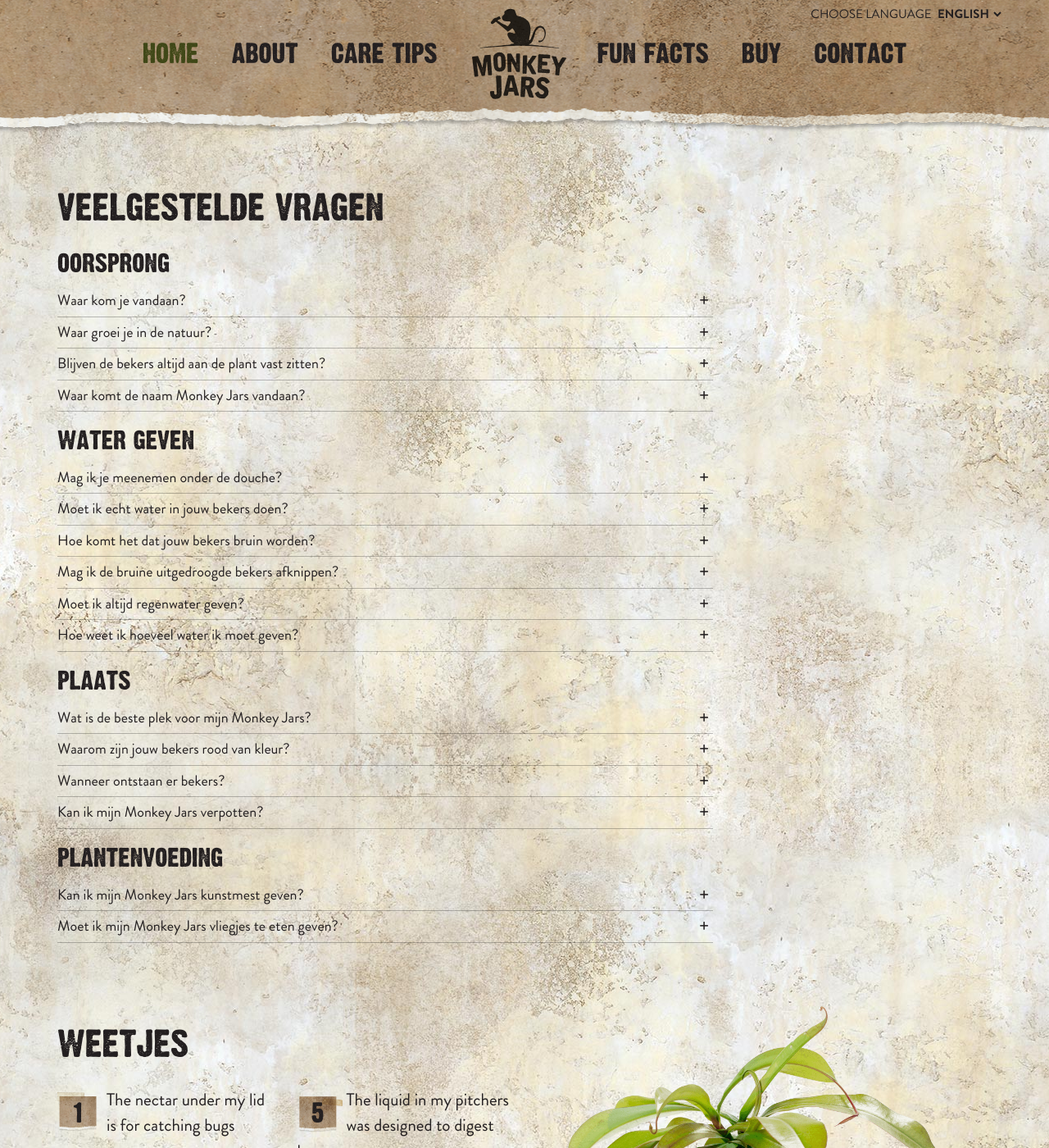
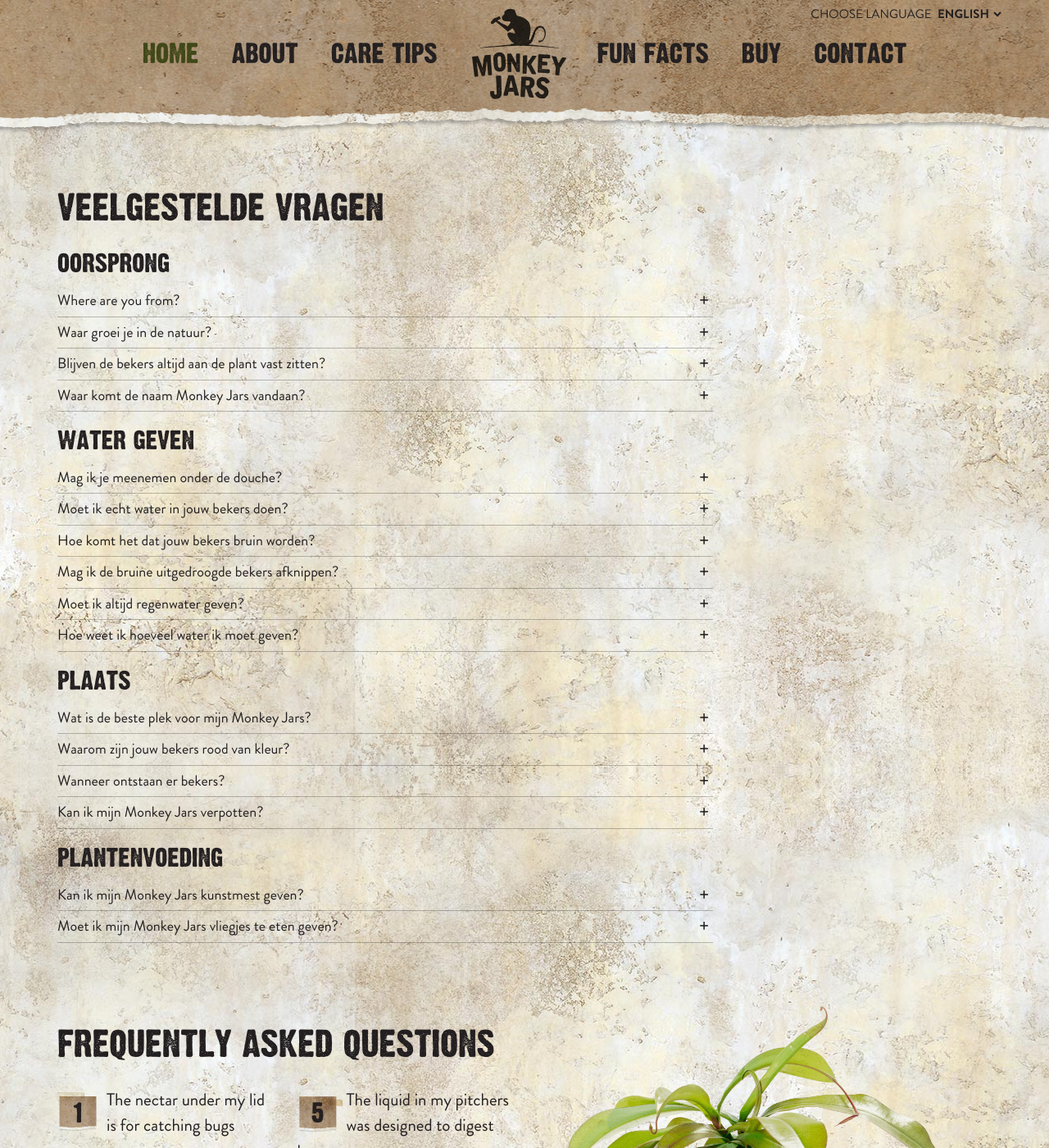
Before and after one commit to xuantiep/monkeyjars_en, a Jekyll site: the page built from funfacts/index.md, in a window 1280 px wide and 1400 px high. Shown: the whole window at 82% size. Built offline with Jekyll 4.4.1, drawn with Linux system fonts in a browser that asks for light colours; part of the change alters nothing that is shown.

Commit message:
Updated 'funfacts/index.md' via CloudCannon

```diff
--- a/funfacts/index.md
+++ b/funfacts/index.md
@@ -1,12 +1,12 @@
 ---
-title: Weetjes
+title: FREQUENTLY ASKED QUESTIONS
 layout: weetjes
 oorsprong:
-  - title: Waar kom je vandaan?
+  - title: Where are you from?
     content: >-
-      Van oorsprong kom ik uit het tropisch regenwoud van Borneo en omstreken.
-      Daar kan het flink regenen! Daarom houd ik ook van veel water en een hoge
-      luchtvochtigheid.
+      I am originally from the tropical rainforest of Borneo and the surrounding
+      area. It can rain very heavily there! That's why I like having a lot of
+      water and high air humidity.
   - title: Waar groei je in de natuur?
     content: >-
       In de natuur groei ik tussen de bomen in de jungle. Voor mij een ideale
```
